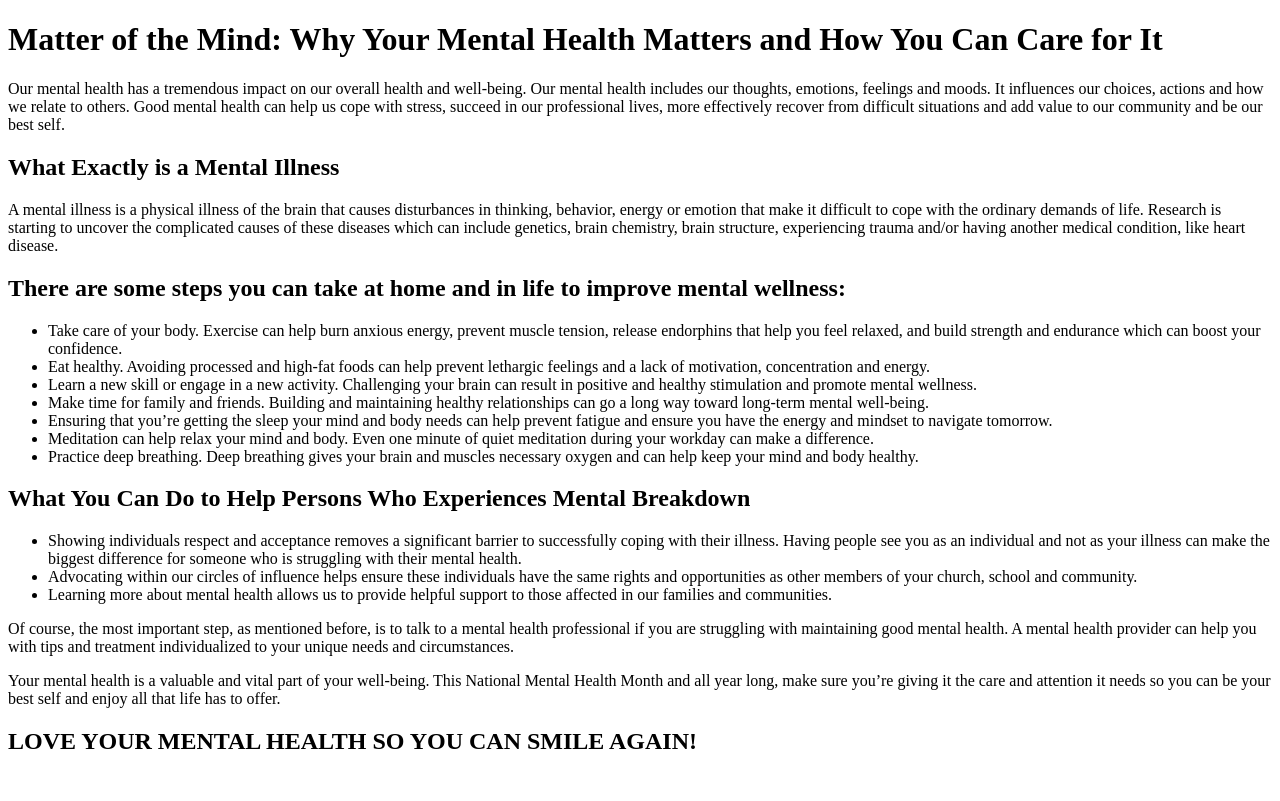
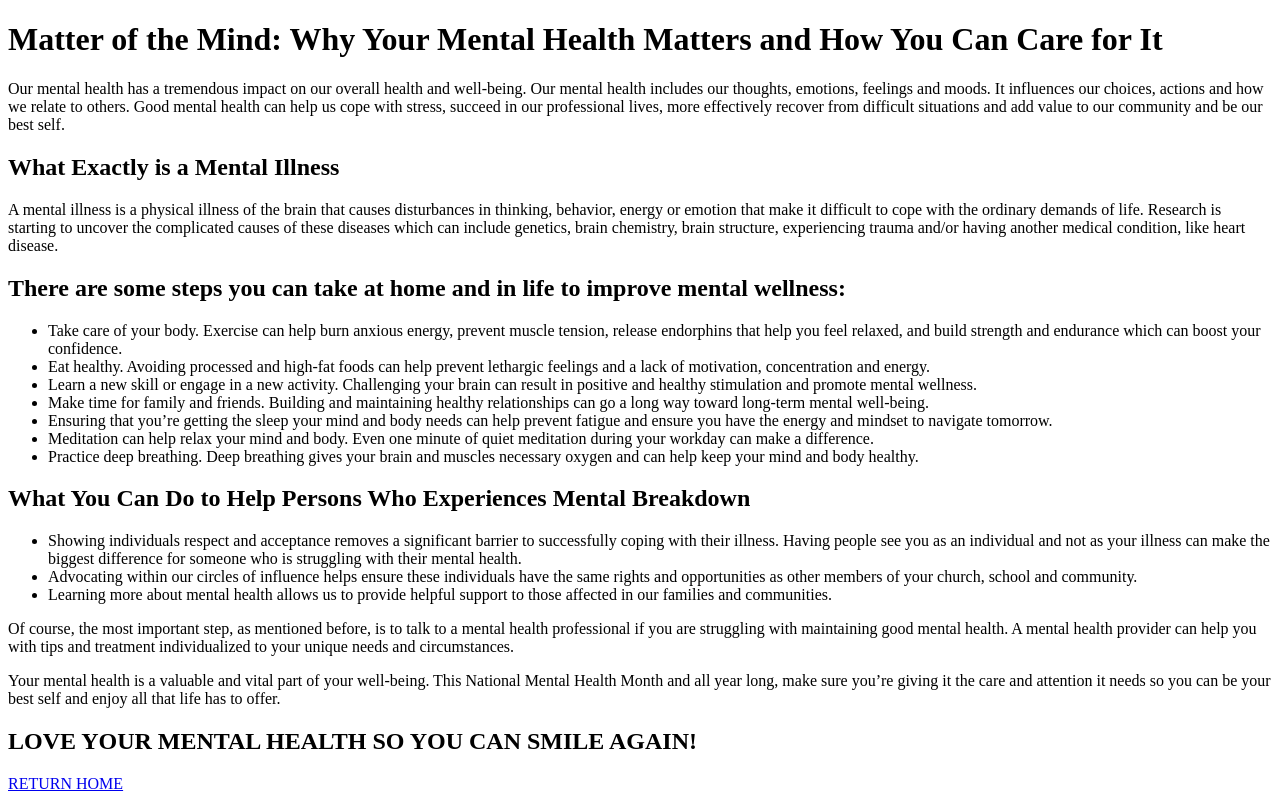
Before and after one commit to JanryCaagusan/JanryCaagusan.github.io, a plain HTML site: page Mental Health Matters.html in a window 1280 px wide. Drawn offline with Linux system fonts and the light colour scheme.

Commit message:
Update Mental Health Matters.html

```diff
--- a/Mental Health Matters.html
+++ b/Mental Health Matters.html
@@ -28,3 +28,4 @@
 <p>Your mental health is a valuable and vital part of your well-being. This National Mental Health Month and all year long, make sure you’re giving it the care and attention it needs so you can be your best self and enjoy all that life has to offer.<p>
 
 <h2>LOVE YOUR MENTAL HEALTH SO YOU CAN SMILE AGAIN!</h2>
+<a href="index.html"> RETURN HOME </a>
```
